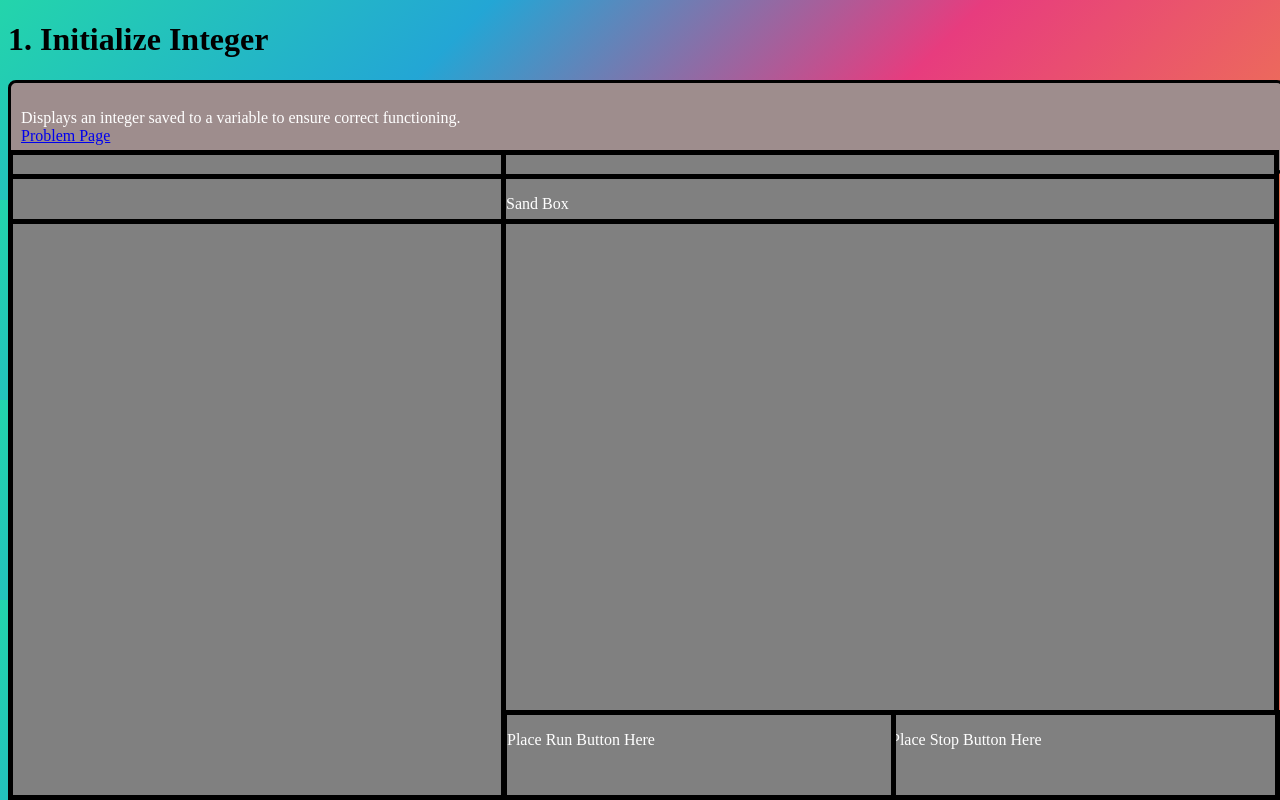
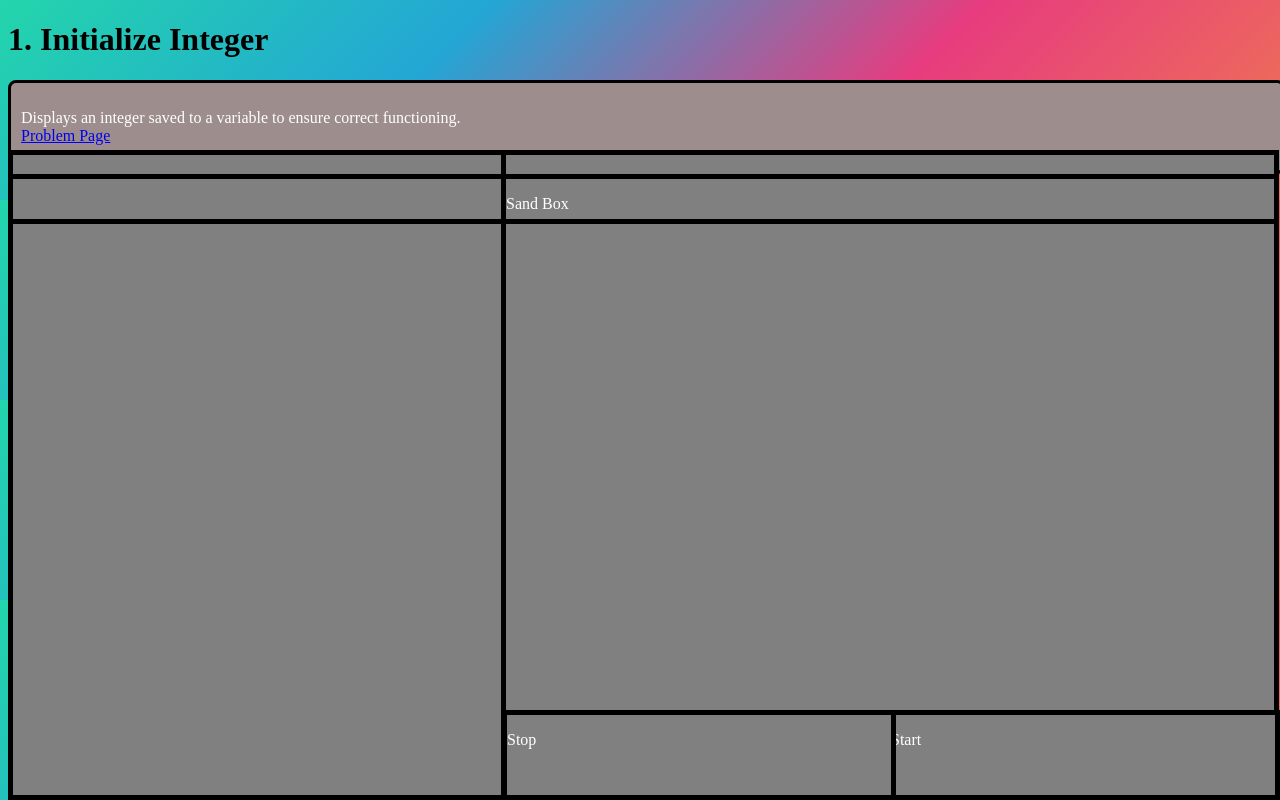
Before and after one commit to GSU-CS-Software-Engineering/2023Spring-ProgrammingPrinciplesAid, a Next.js app: page /problems/1 in a window 1280 px wide. Built offline with nearby package versions, Linux system fonts and the light colour scheme.

Commit message:
Update page.tsx

```diff
--- a/app/problems/[coder]/page.tsx
+++ b/app/problems/[coder]/page.tsx
@@ -48,12 +48,12 @@ export default function Page({ params }: { params: { coder: number }}) {
                 </div>
                 <div className="container5">
                     <p>
-                        Place Stop Button Here
+                       <div className="button1">Start</div>
                     </p>
                 </div>
                 <div className="container6">
                     <p>
-                        Place Run Button Here
+                    <div className="button2">Stop</div>
                     </p>
                 </div>
 
```
